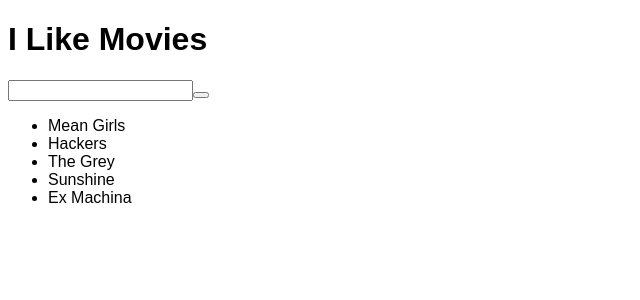
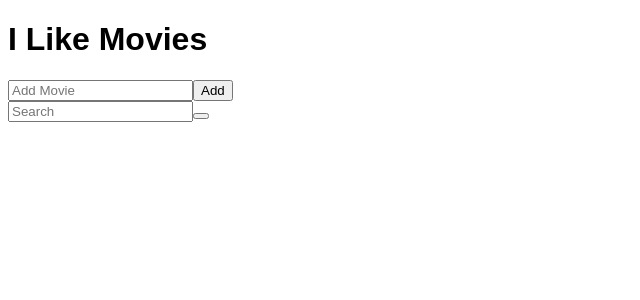
Before and after one commit to msyurikim/movie-list, a React app: page / in a window 1280 px wide. Shown: the top 300 px of the page, without its empty margins (0-640 px from the left). Built offline with nearby package versions, Linux system fonts and the light colour scheme.

Commit message:
Completed level 2

```diff
--- /dev/null
+++ b/src/AddMovie.jsx
@@ -0,0 +1,34 @@
+import React from 'react';
+
+//var AddMovie = () => {
+class AddMovie extends React.Component {
+
+  constructor(props) {
+    super(props);
+    this.state = {
+      movie: {}
+    }
+  }
+
+  handleChange(added) {
+    this.setState({
+      movie: {title: added}
+    });
+  }
+
+  handleClick() {
+    this.props.addMovie(this.state.movie);
+  }
+
+  render() {
+    return(
+      <div>
+        <input type='text' placeholder='Add Movie' onChange= {(event) => this.handleChange(event.target.value)} />
+        <button onClick= {this.handleClick.bind(this)}>Add</button>
+      </div>
+    );
+  }
+
+}
+
+export default AddMovie;
--- a/src/App.jsx
+++ b/src/App.jsx
@@ -3,6 +3,7 @@
 import MovieList from './MovieList.jsx';
 import exampleMovies from '../data/exampleMovies.js';
 import Search from './Search.jsx';
+import AddMovie from './AddMovie.jsx';
 
 //originally const
 class App extends React.Component {
@@ -10,7 +11,8 @@
   constructor(props) {
     super(props);
     this.state = {
-      movies: exampleMovies
+      //movies: exampleMovies
+      movies: []
     };
   }
 
@@ -34,10 +36,19 @@
     });
   }
 
+  addMovie(movie) {
+    var movies = this.state.movies;
+    movies.push(movie);
+    this.setState({
+      movies: movies
+    });
+  }
+
   render() {
     return (
       <div>
         <h1>I Like Movies</h1>
+        <AddMovie addMovie= {this.addMovie.bind(this)} />
         {/* prop drill with method */}
         <Search getSearchResults= {this.getSearchResults.bind(this)} />
         <MovieList movies= {this.state.movies} />
--- a/src/Search.jsx
+++ b/src/Search.jsx
@@ -23,7 +23,7 @@
     return (
       <div>
         {/* <input type='text' onChange= {(event) => getSearchResults(event.target.value)} /> */}
-        <input type='text' onChange= {(event) => this.handleChange(event.target.value)}/>
+        <input type='text' placeholder= 'Search' onChange= {(event) => this.handleChange(event.target.value)}/>
         <button onClick= {this.handleClick.bind(this)}></button>
       </div>
     );
```
